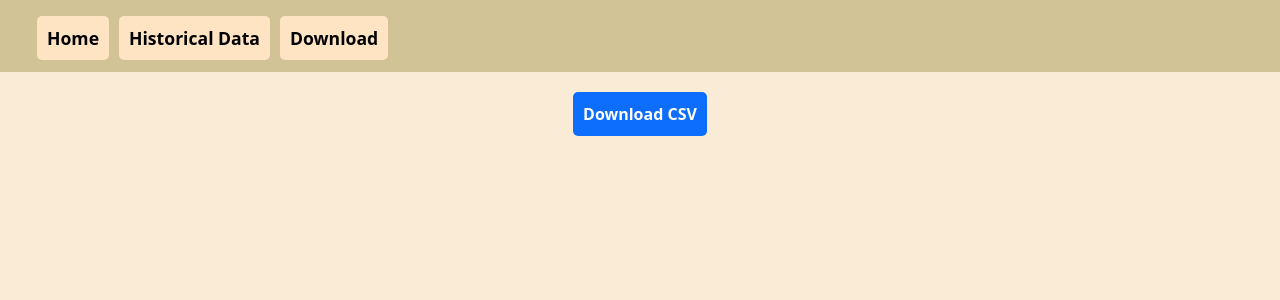
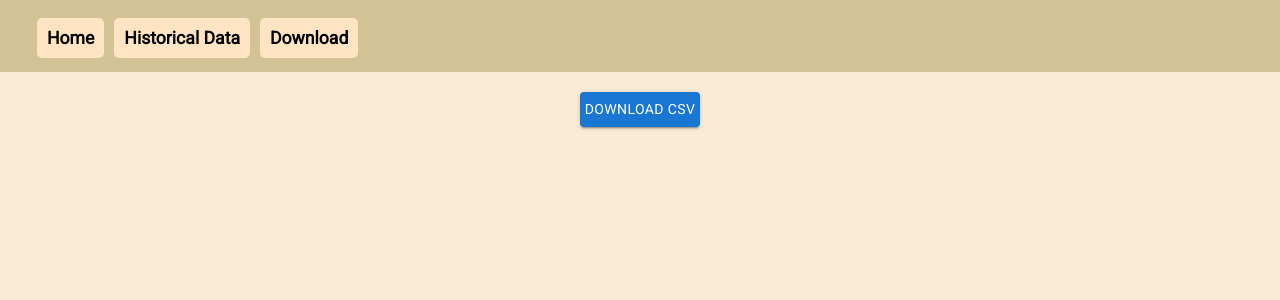
Before and after one commit to apdd2003/ktflaskreact, a React (Create React App) app in the folder frontend/: page /download in a window 1280 px wide. Shown: the top 300 px of the page. Built offline with nearby package versions, Linux system fonts and the light colour scheme.

Commit message:
edit download.js to include mui button

```diff
--- a/frontend/public/index.html
+++ b/frontend/public/index.html
@@ -32,7 +32,7 @@
       work correctly both with client-side routing and a non-root public URL.
       Learn how to configure a non-root public URL by running `npm run build`.
     -->
-    <title>React App</title>
+    <title>Winery Project</title>
   </head>
   <body>
     <noscript>You need to enable JavaScript to run this app.</noscript>
--- a/frontend/src/components/Download.js
+++ b/frontend/src/components/Download.js
@@ -1,7 +1,16 @@
-import { useState, useEffect } from 'react';
+import Button from '@mui/material/Button';
 
 function Download() {
 
+  const style = {
+    display: "block",
+    marginLeft: "auto",
+    marginRight: "auto",
+    marginTop: "20px",
+    marginBottom: "10px",
+    padding: "5px",
+    /* width: 50%; */
+  };
 
   // const [mdata, setmdata] = useState({});
   const downloadcsv = () => {
@@ -50,7 +59,8 @@ function Download() {
 
   return (
     <div className='container'>
-      <button onClick={() => downloadcsv()} className='tm btn btn-primary' >Download CSV</button>
+      {/* <button onClick={() => downloadcsv()} className='tm btn btn-primary' >Download CSV</button> */}
+      <Button style={style} onClick={() => downloadcsv()} variant="contained">Download CSV</Button>
     </div>
   );
 }
--- /dev/null
+++ b/frontend/src/index.css
@@ -0,0 +1,5 @@
+@import url('https://fonts.googleapis.com/css2?family=Roboto&display=swap');
+body{
+    font-family: 'Roboto', sans-serif;
+
+}
--- a/frontend/src/index.js
+++ b/frontend/src/index.js
@@ -1,6 +1,7 @@
 import React from 'react';
 import ReactDOM from 'react-dom/client';
 import App from './App';
+import './index.css';
 
 
 const root = ReactDOM.createRoot(document.getElementById('root'));
```
Also changed, not shown: 1 other file (tests, documents, lock files or other folders).
